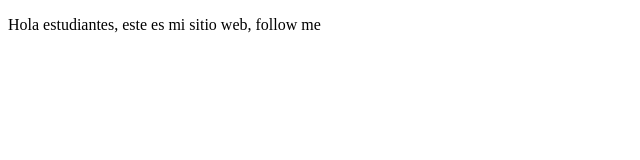
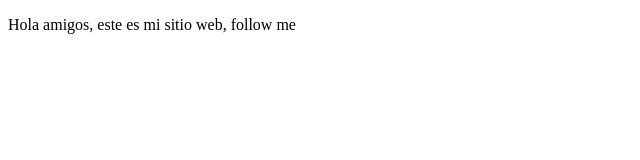
Before and after one commit to SebastianLlanes/proyectoDemoCursoPrework, a plain HTML site: page index.html in a window 1280 px wide. Shown: the full height of the page, 0-640 px from the left. Drawn offline with Linux system fonts and the light colour scheme.

Commit message:
cambios agregamos amigos

```diff
--- a/index.html
+++ b/index.html
@@ -7,7 +7,7 @@
     <title>Hola Mundo</title>
 </head>
 <body>
-    <p>Hola estudiantes, este es mi sitio web, follow me</p>
+    <p>Hola amigos, este es mi sitio web, follow me</p>
 
 </body>
 </html>
```
